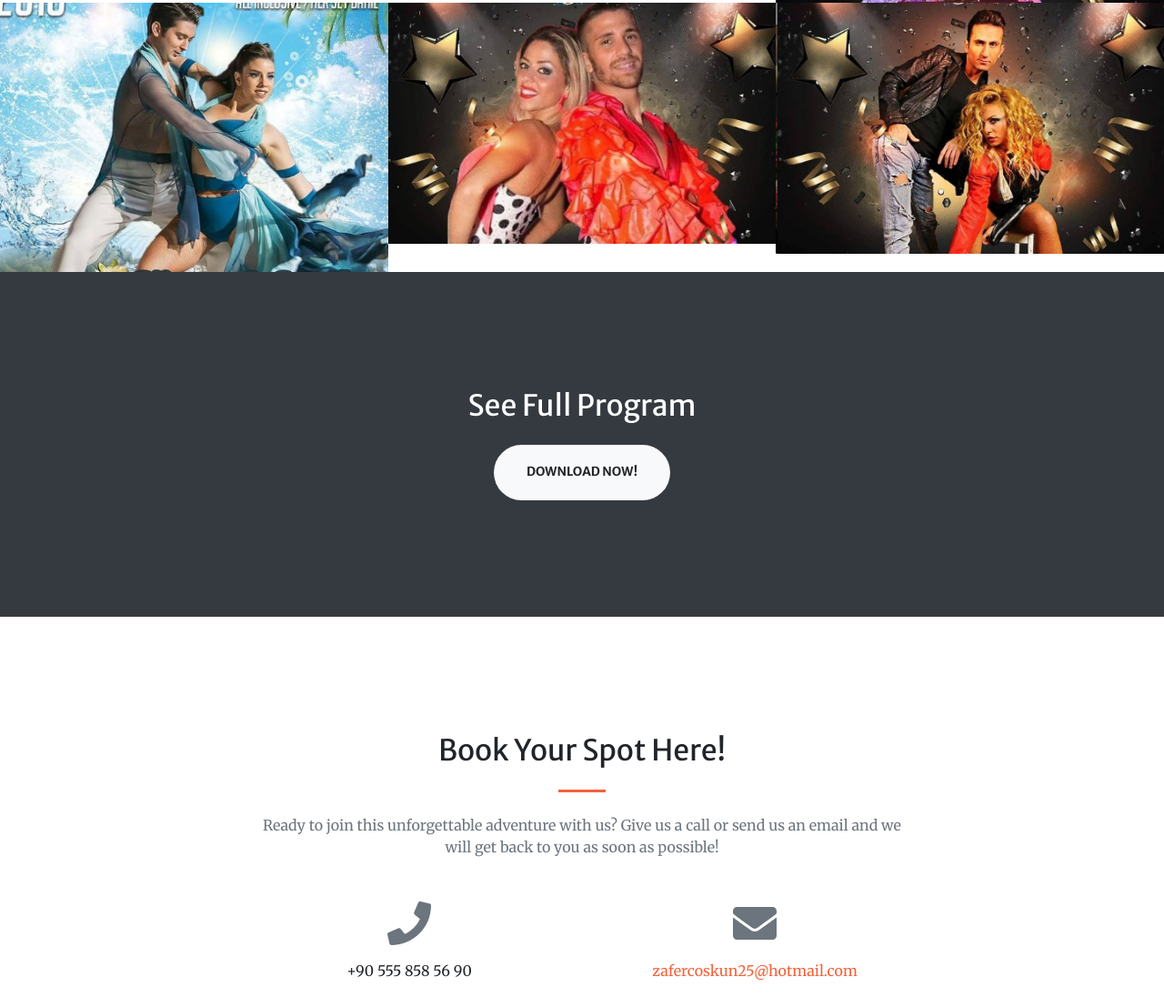
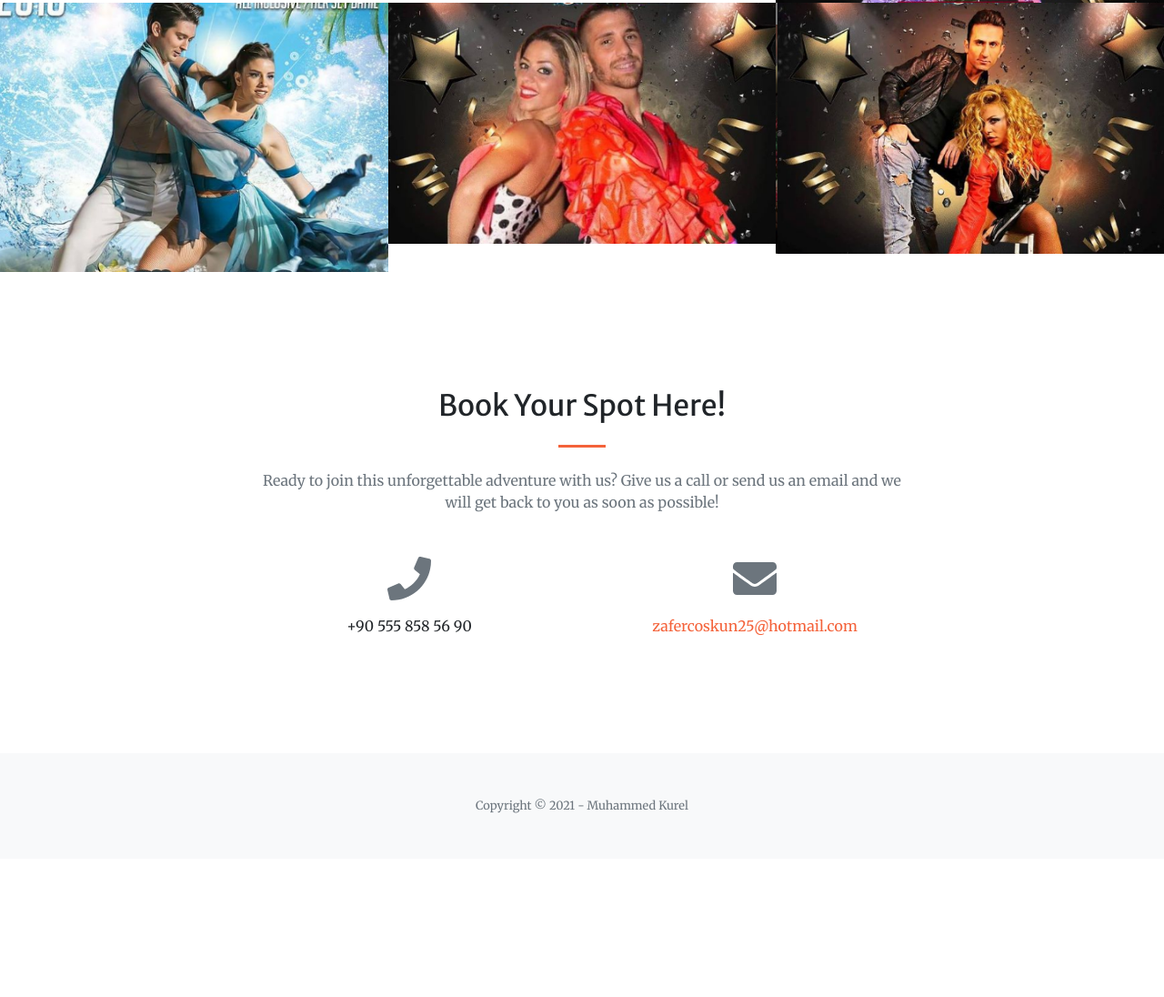
Before and after one commit to mcihadkurel/Zayafest, a plain HTML site: page index.html in a window 1280 px wide. Shown: the part 2678-3774 px from the top of the page at 91% size. After the commit the page ends 3622 px from the top, so only its background shows below. Drawn offline with nearby package versions, Linux system fonts and the light colour scheme.

Commit message:
Remove program section

```diff
--- a/index.html
+++ b/index.html
@@ -213,13 +213,6 @@
                 </div>
             </div>
         </div>
-        <!-- Call to action-->
-        <section class="page-section bg-dark text-white">
-            <div class="container text-center">
-                <h2 class="mb-4">See Full Program</h2>
-                <a class="btn btn-light btn-xl" href="#">Download Now!</a>
-            </div>
-        </section>
         <!-- Contact-->
         <section class="page-section" id="contact">
             <div class="container">
```
